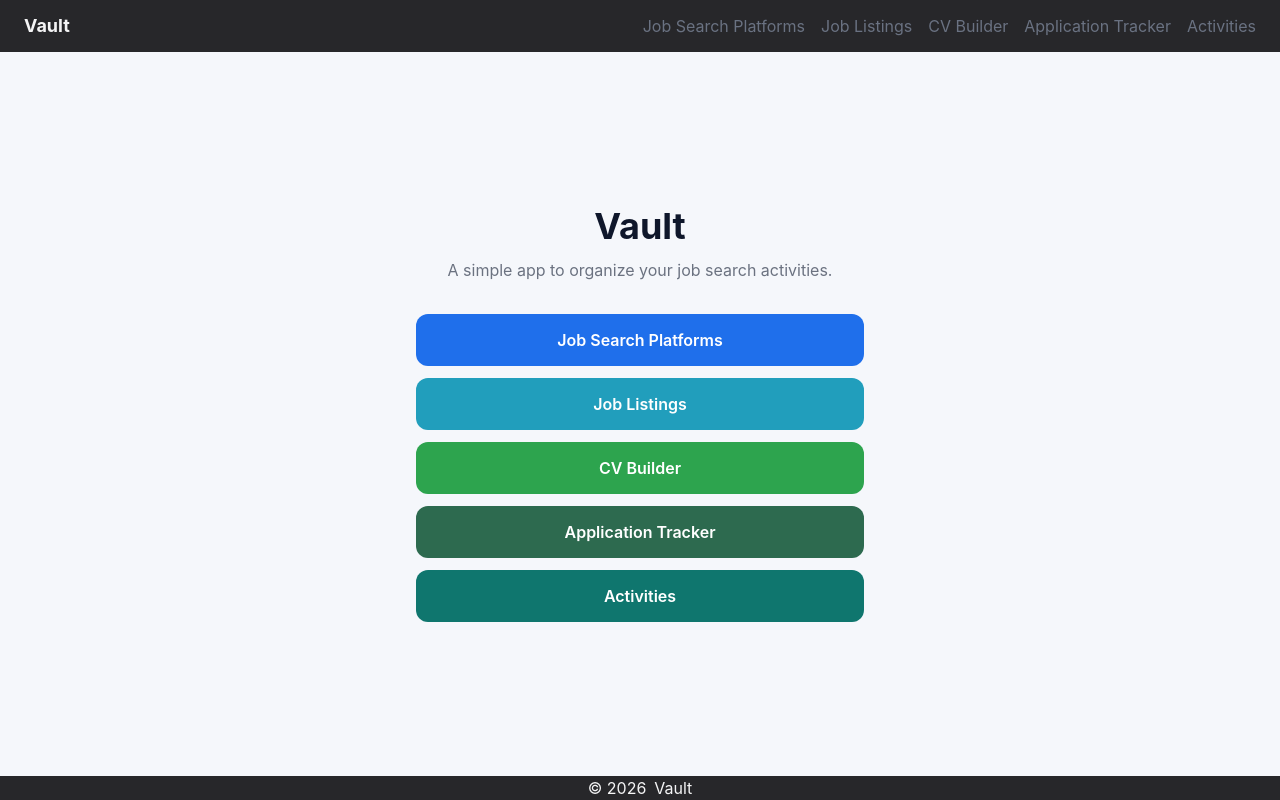
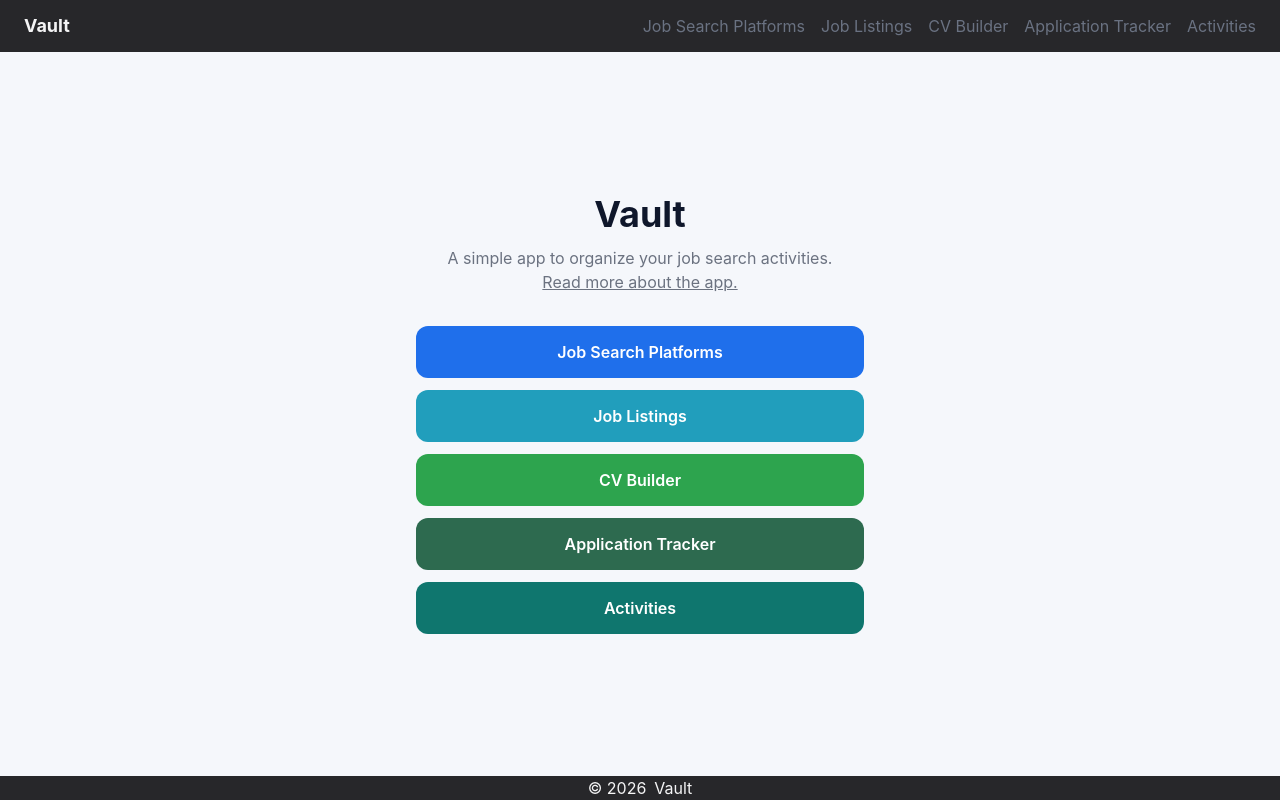
Before and after one commit to Dimterion/vault, a React (Vite) app: page / in a window 1280 px wide. Built offline with nearby package versions, Linux system fonts and the light colour scheme.

Commit message:
adjust home page links

```diff
--- a/src/pages/home.tsx
+++ b/src/pages/home.tsx
@@ -5,7 +5,7 @@ import { pages } from "../constants/pages";
 export default function HomePage() {
   return (
     <div
-      className="flex min-h-full flex-1 items-center justify-center px-4 py-10"
+      className="flex min-h-full flex-1 items-center justify-center px-4 py-10 text-center"
       style={{ backgroundColor: colors.background }}
     >
       <div className="mx-auto w-full max-w-md">
@@ -14,13 +14,21 @@ export default function HomePage() {
         </h1>
 
         <p
-          className="mb-8 text-center text-base leading-6"
+          className="text-center text-base leading-6"
           style={{ color: colors.textMuted }}
         >
           A simple app to organize your job search activities.
         </p>
 
-        <div className="flex flex-col gap-3">
+        <Link
+          to="/about"
+          className="underline"
+          style={{ color: colors.textMuted }}
+        >
+          Read more about the app.
+        </Link>
+
+        <div className="mt-8 flex flex-col gap-3">
           {pages.map((action) => (
             <Link
               key={action.to}
```
